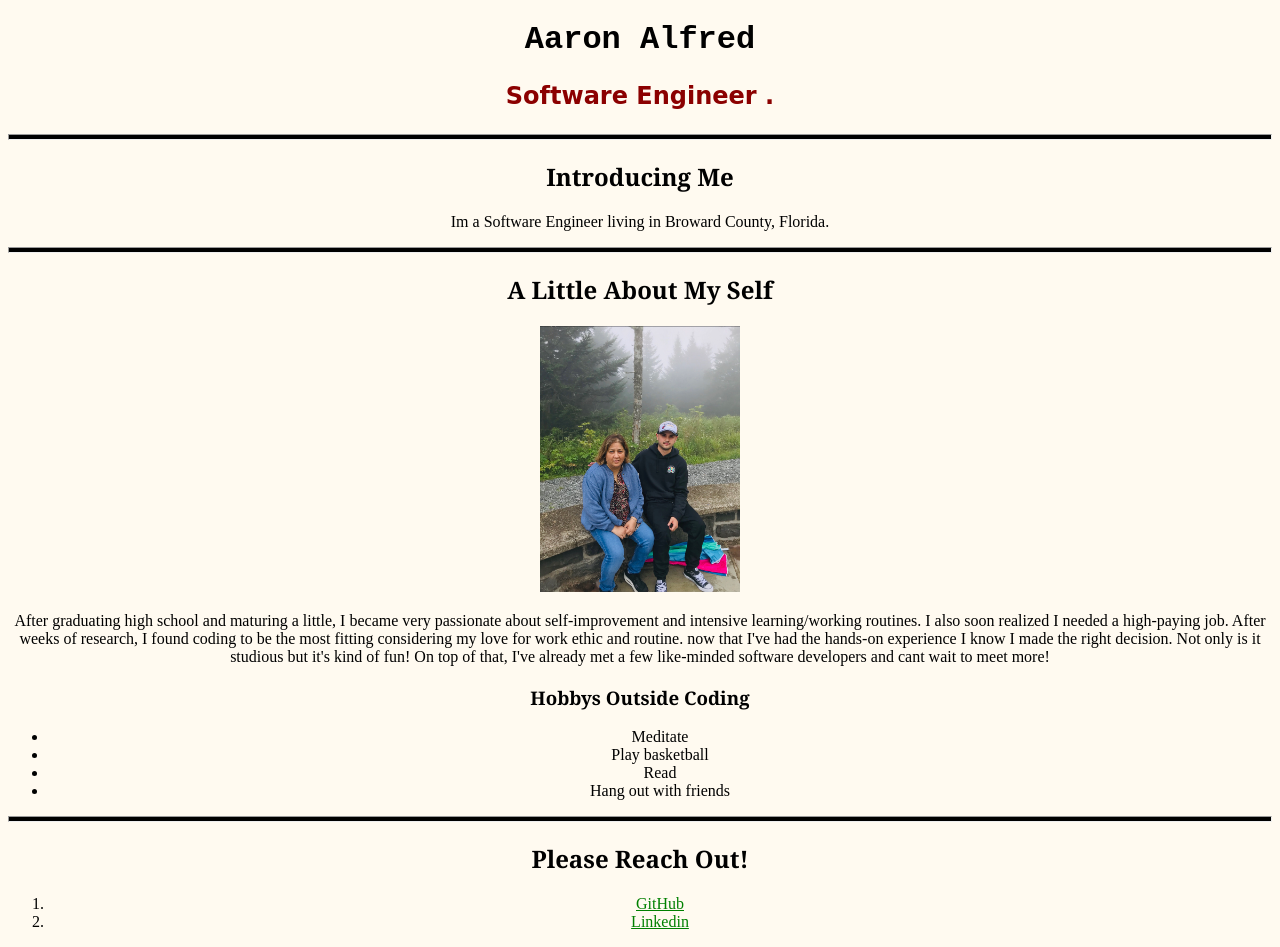
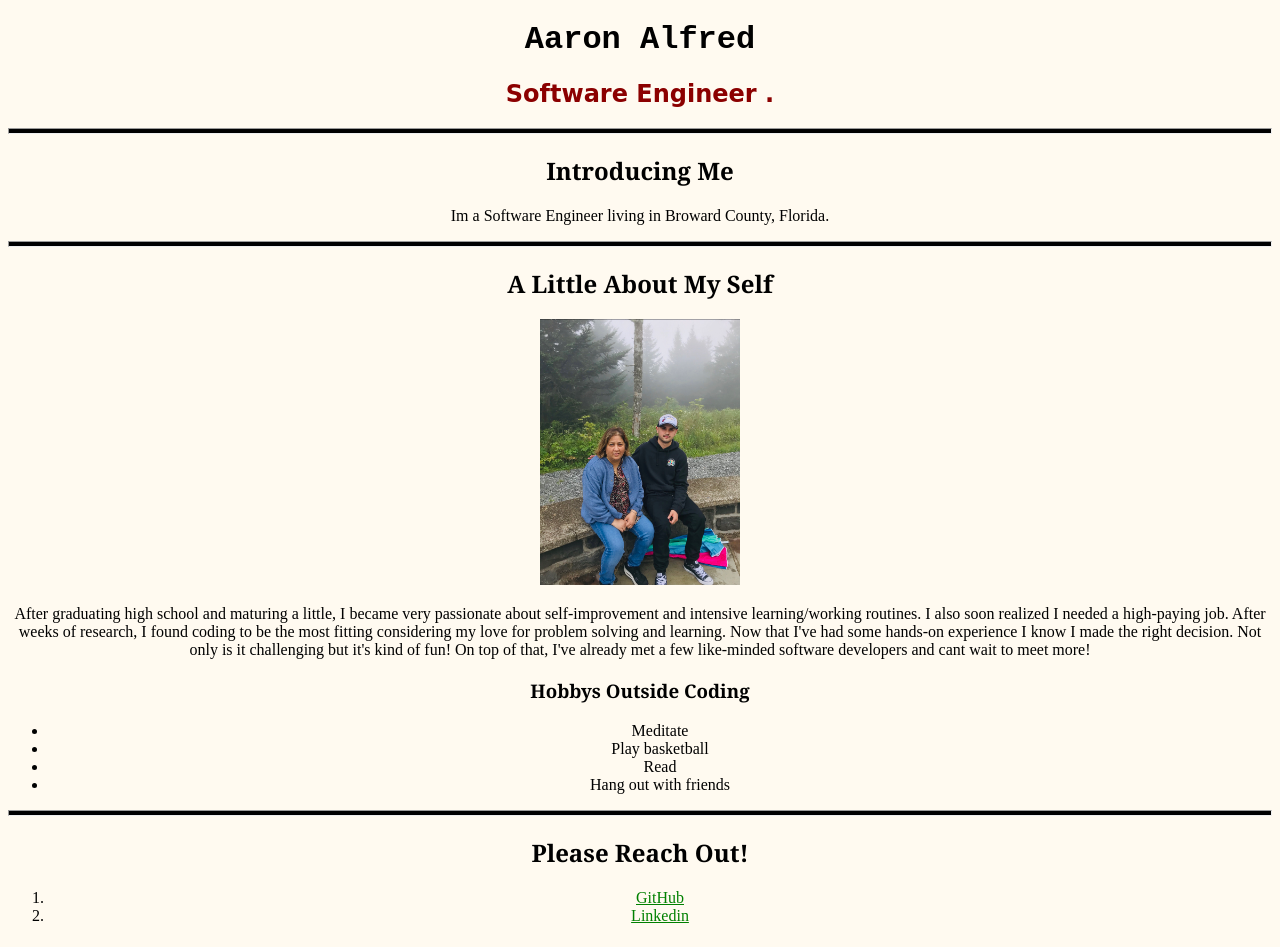
Before and after one commit to aaronalfred47/Portfolio-Aaron-Alfred, a plain HTML site: page index.html in a window 1280 px wide. Drawn offline with Linux system fonts and the light colour scheme; a script that the page names is missing.

Commit message:
Update index.html

```diff
--- a/index.html
+++ b/index.html
@@ -11,9 +11,8 @@
     <!-- Loved the one cursive word with the touch of red on a neutral background . Have to do that again in the future . -->
     <header>
       <h1>Aaron Alfred</h1>
-      </header>
-      <p style="font-family: cursive; font-size: 24px; font-weight: 900; color: darkred"> Software Engineer . </p>
-
+      <h2 style="font-family: cursive; font-size: 24px; font-weight: 900; color: darkred"> Software Engineer . </h2>
+    </header>
 
     <hr>
 
@@ -31,7 +30,7 @@
       <h2>A Little About My Self</h2>
     <img src= "IMG_5835.jpeg" width = "200" alt = "Mother and son photo."/>
     <p>
-      After graduating high school and maturing a little, I became very passionate about self-improvement and intensive learning/working routines. I also soon realized I needed a high-paying job. After weeks of research, I found coding to be the most fitting considering my love for work ethic and routine. now that I've had the hands-on experience I know I made the right decision. Not only is it studious but it's kind of fun! On top of that, I've already met a few like-minded software developers and cant wait to meet more!
+      After graduating high school and maturing a little, I became very passionate about self-improvement and intensive learning/working routines. I also soon realized I needed a high-paying job. After weeks of research, I found coding to be the most fitting considering my love for problem solving and learning. Now that I've had some hands-on experience I know I made the right decision. Not only is it challenging but it's kind of fun! On top of that, I've already met a few like-minded software developers and cant wait to meet more!
      </p>
 
 
```
